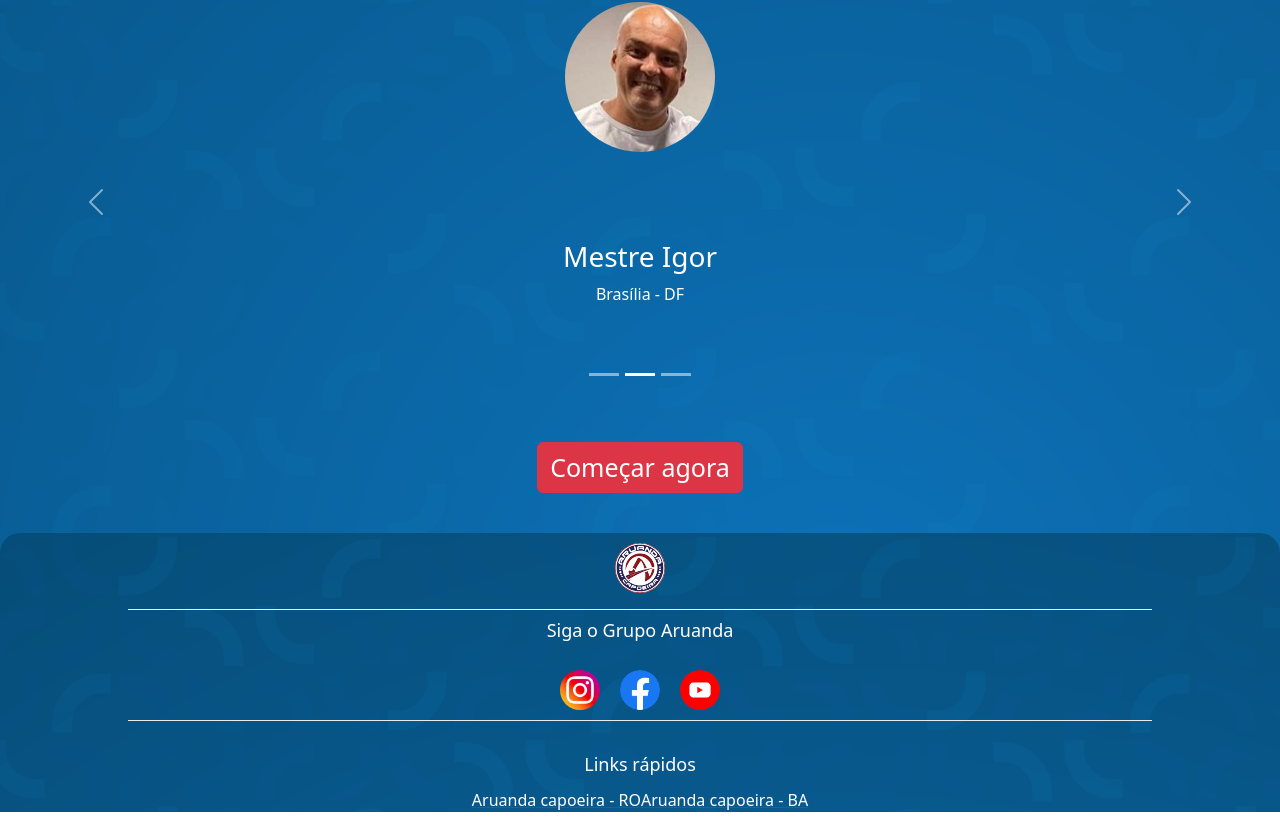
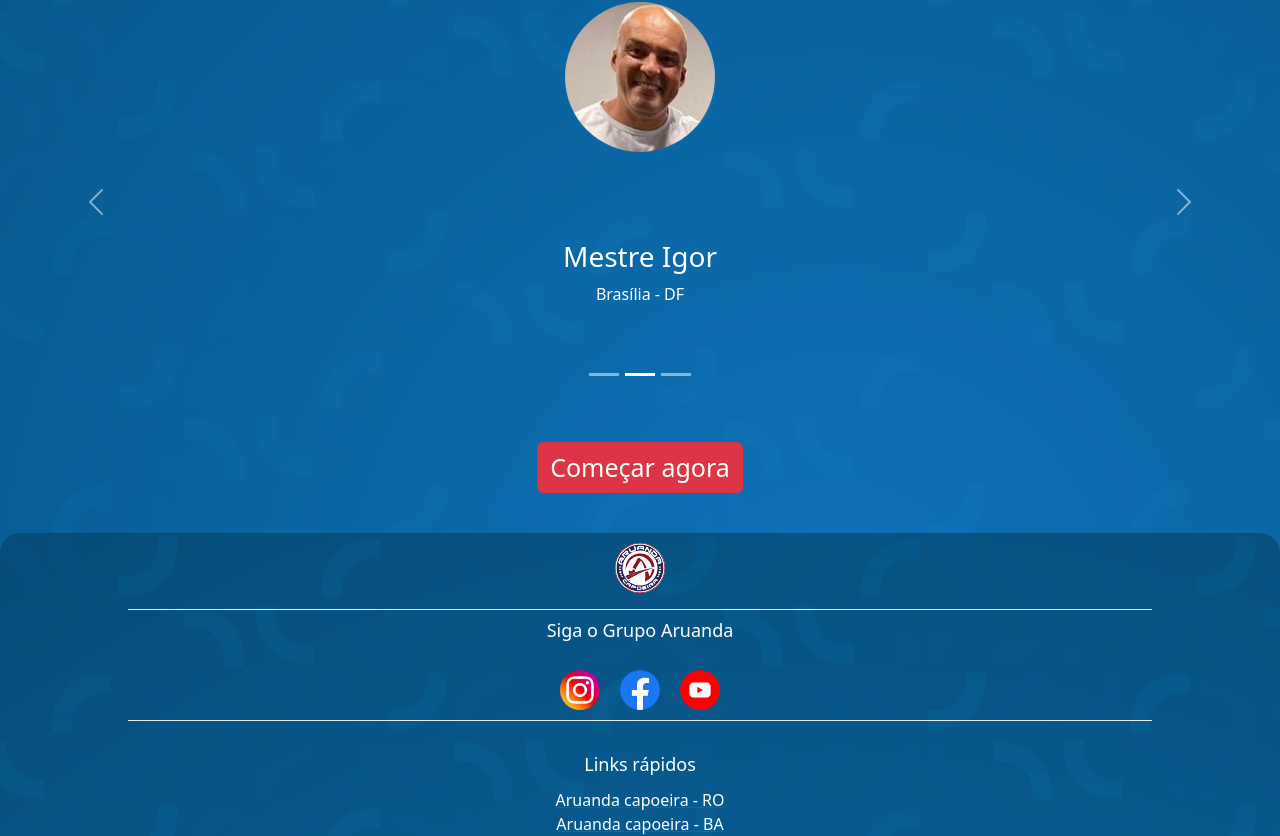
Before and after one commit to LucaMaia/PrototipoSiteAruanda, a Next.js app: page / in a window 1280 px wide. Shown: the part 3338-4174 px from the top of the page. Before the commit the page ends 4150 px from the top, so only its background shows below. Built offline with nearby package versions, Linux system fonts and the light colour scheme.

Commit message:
alterações no footer- color

```diff
--- a/components/Footer/Footer.module.css
+++ b/components/Footer/Footer.module.css
@@ -31,8 +31,6 @@
 }
 
 .align_footer{
-    display: flex;
-    justify-content: center;
     text-align: center;
     margin: 0 auto;
     width: 90%;
--- a/components/Footer/index.jsx
+++ b/components/Footer/index.jsx
@@ -29,6 +29,7 @@ export default function Footer(){
                         <Link href="" className={styles.color_link} style={{color:"white"}}>
                             Aruanda capoeira - RO
                         </Link>
+                            <br/>
                         <Link href="" className={styles.color_link} style={{color:"white"}}>
                             Aruanda capoeira - BA
                         </Link>
```
